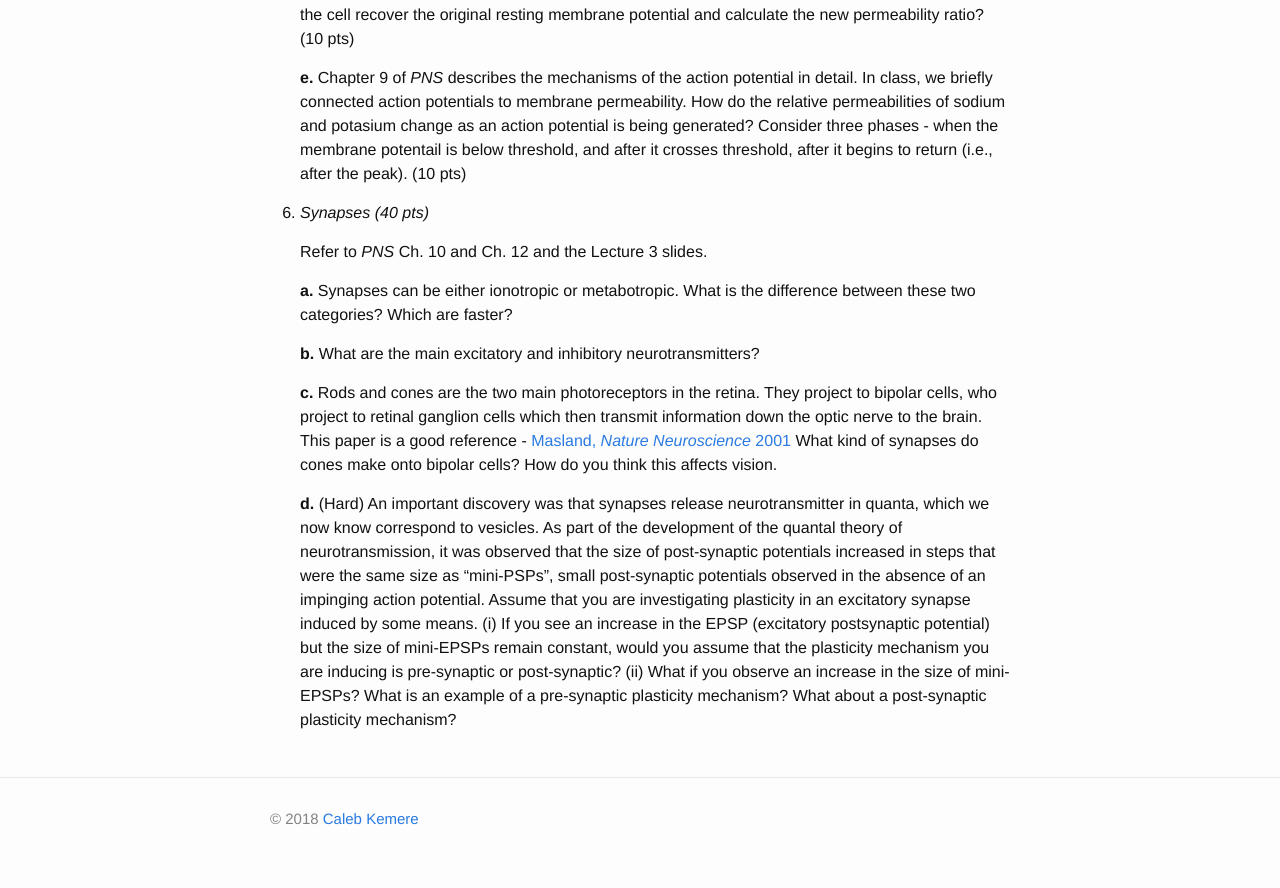
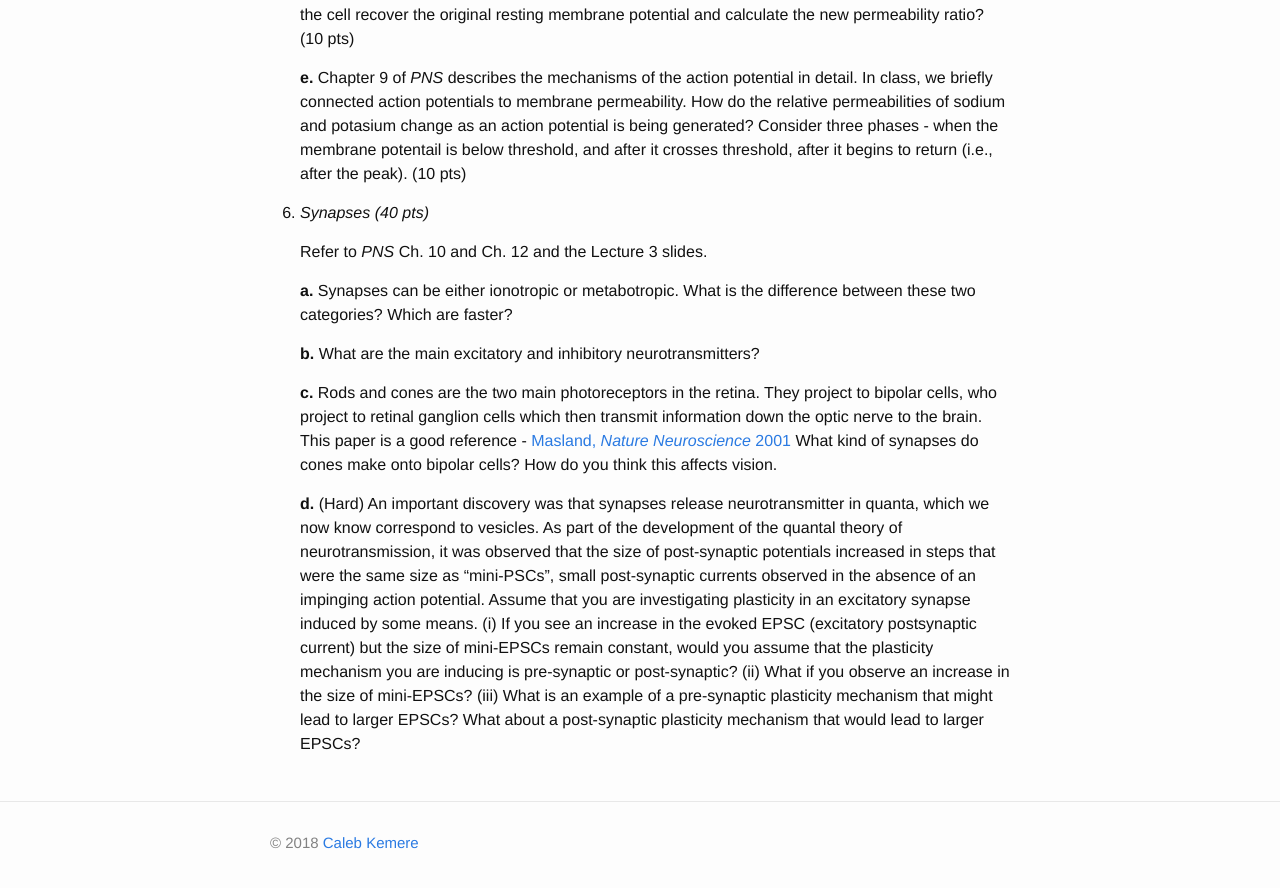
Before and after one commit to elec548/elec548.github.io, a Jekyll site: the page built from Assignments/hw1.md, in a window 1280 px wide and 900 px high, scrolled down 1811 px. Shown: the top 888 px of the window. Built offline with Jekyll 4.4.1, drawn with Linux system fonts in a browser that asks for light colours.

Commit message:
Updated HW1, changing mini-EPSP to mini-EPSC and fixes to current throughout question 6.

```diff
--- a/Assignments/hw1.md
+++ b/Assignments/hw1.md
@@ -118,11 +118,12 @@ neurobiology._
      **d.** (Hard) An important discovery was that synapses release neurotransmitter in
      quanta, which we now know correspond to vesicles. As part of the development of the quantal
      theory of neurotransmission, it was observed that the size of post-synaptic potentials
-     increased in steps that were the same size as "mini-PSPs", small post-synaptic potentials
+     increased in steps that were the same size as "mini-PSCs", small post-synaptic currents
      observed in the absence of an impinging action potential. Assume that you are investigating
      plasticity in an excitatory synapse induced by some means. (i) If you see
-     an increase in the EPSP (excitatory postsynaptic potential) but the size of mini-EPSPs
+     an increase in the evoked EPSC (excitatory postsynaptic current) but the size of mini-EPSCs
      remain constant, would you assume that the plasticity mechanism you are inducing is
      pre-synaptic or post-synaptic? (ii) What if you observe an increase in the size of
-     mini-EPSPs? What is an example of a pre-synaptic plasticity mechanism? What about a
-     post-synaptic plasticity mechanism?
+     mini-EPSCs? (iii) What is an example of a pre-synaptic plasticity mechanism that might lead
+     to larger EPSCs? What about a post-synaptic plasticity mechanism that would lead to larger
+     EPSCs?
```
